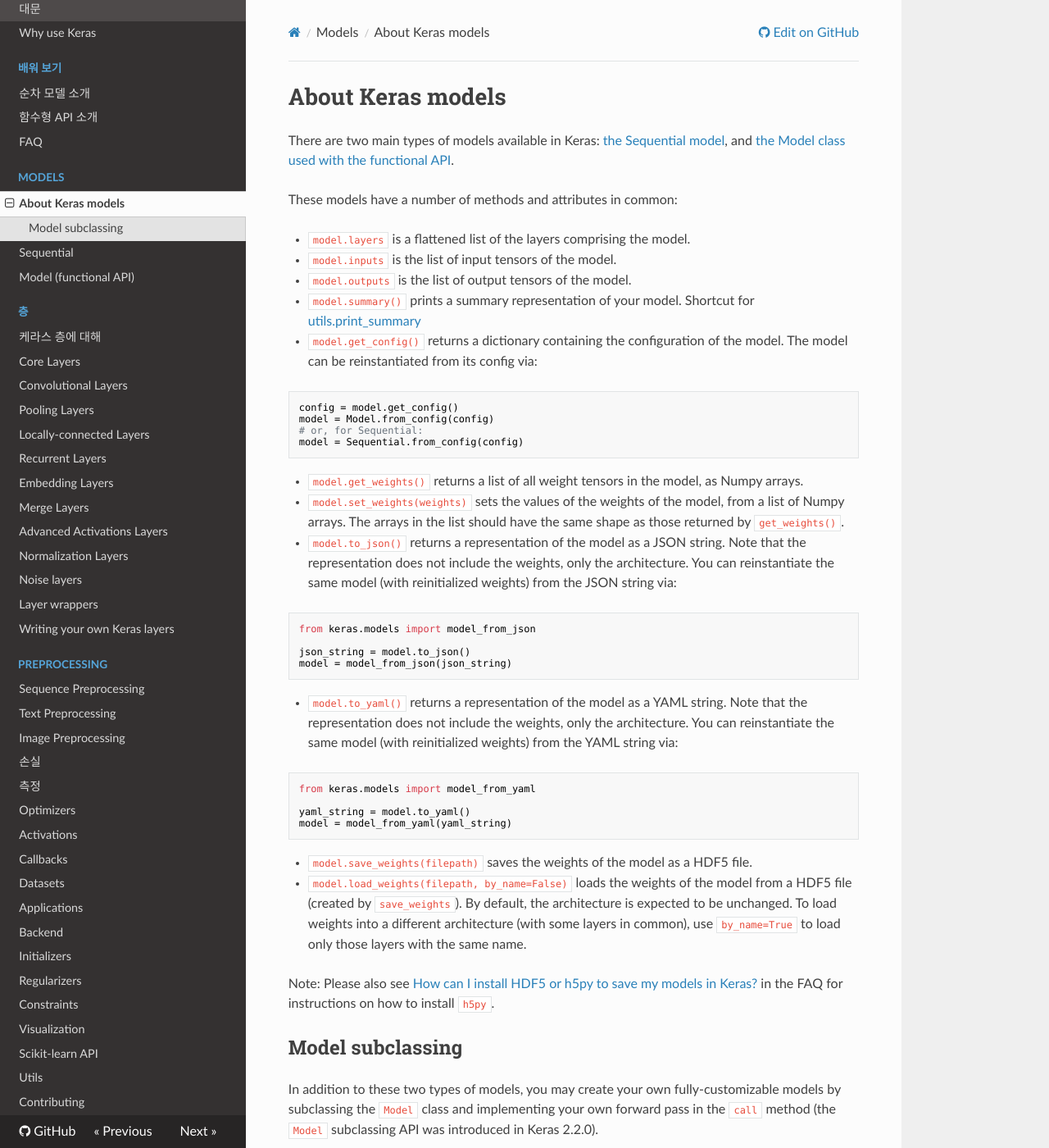
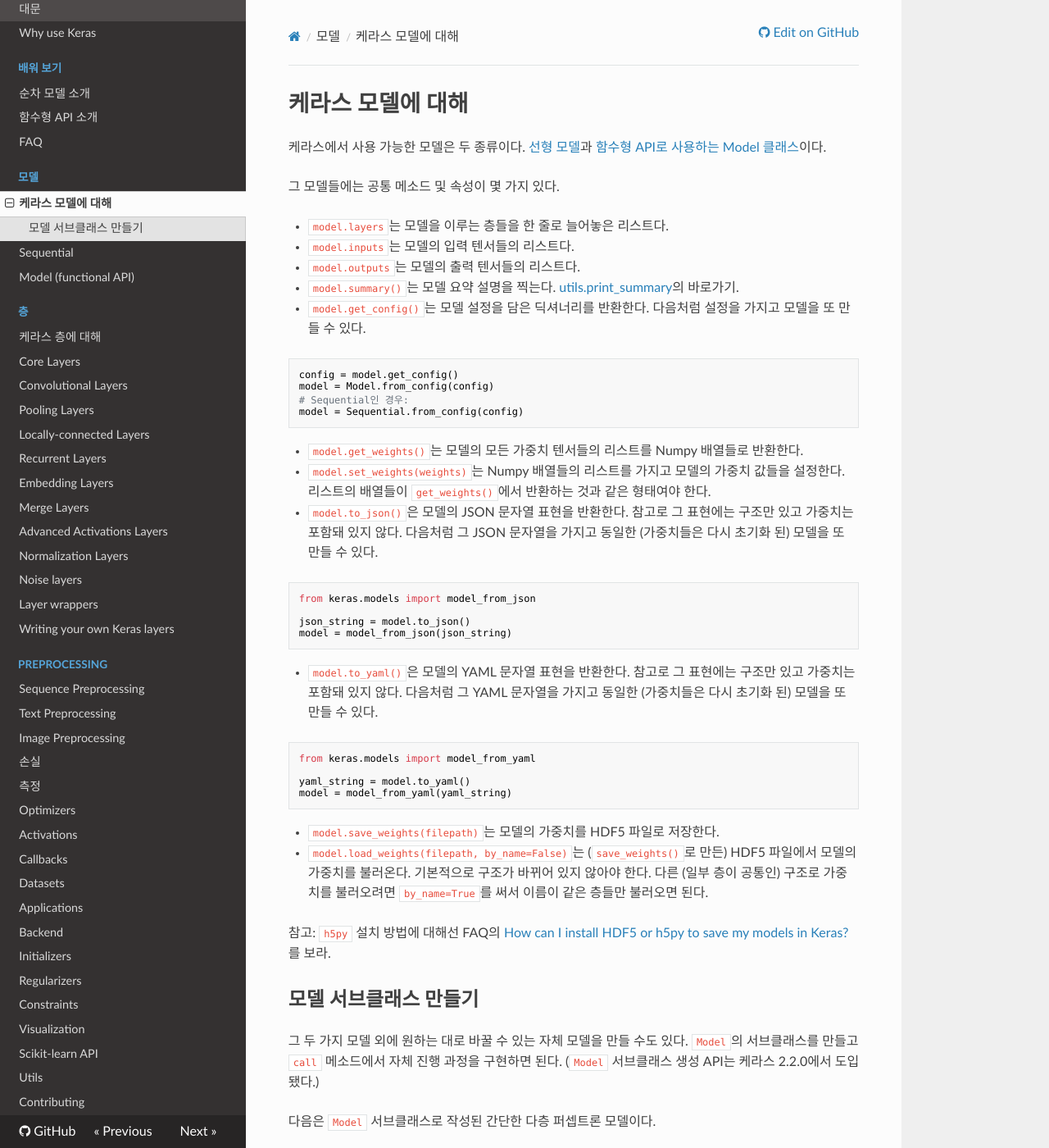
Before and after one commit to wariua/keras-docs-ko, an MkDocs documentation site: the page built from sources/models/about-keras-models.md, in a window 1280 px wide and 1400 px high. Shown: the whole window at 82% size. Built offline with MkDocs 1.6.1, drawn with Linux system fonts in a browser that asks for light colours; nearby versions of some CDN libraries; old or Windows-style settings are respelled for this version of MkDocs; some of the changed text lies outside the part shown.

Commit message:
translated models/about-keras-models.md
TODO: link to FAQ item

````diff
--- a/mkdocs.yml
+++ b/mkdocs.yml
@@ -16,8 +16,8 @@ pages:
   - 순차 모델 소개: getting-started/sequential-model-guide.md
   - 함수형 API 소개: getting-started/functional-api-guide.md
   - FAQ: getting-started/faq.md
-- Models:
-  - About Keras models: models/about-keras-models.md
+- 모델:
+  - 케라스 모델에 대해: models/about-keras-models.md
   - Sequential: models/sequential.md
   - Model (functional API): models/model.md
 - 층:
--- a/sources/models/about-keras-models.md
+++ b/sources/models/about-keras-models.md
@@ -1,25 +1,25 @@
-# About Keras models
+# 케라스 모델에 대해
 
-There are two main types of models available in Keras: [the Sequential model](/models/sequential), and [the Model class used with the functional API](/models/model).
+케라스에서 사용 가능한 모델은 두 종류이다. [선형 모델](/models/sequential)과 [함수형 API로 사용하는 Model 클래스](/models/model)이다.
 
-These models have a number of methods and attributes in common:
+그 모델들에는 공통 메소드 및 속성이 몇 가지 있다.
 
-- `model.layers` is a flattened list of the layers comprising the model.
-- `model.inputs` is the list of input tensors of the model.
-- `model.outputs` is the list of output tensors of the model.
-- `model.summary()` prints a summary representation of your model. Shortcut for [utils.print_summary](/utils/#print_summary)
-- `model.get_config()` returns a dictionary containing the configuration of the model. The model can be reinstantiated from its config via:
+- `model.layers`는 모델을 이루는 층들을 한 줄로 늘어놓은 리스트다.
+- `model.inputs`는 모델의 입력 텐서들의 리스트다.
+- `model.outputs`는 모델의 출력 텐서들의 리스트다.
+- `model.summary()`는 모델 요약 설명을 찍는다. [utils.print_summary](/utils/#print_summary)의 바로가기.
+- `model.get_config()`는 모델 설정을 담은 딕셔너리를 반환한다. 다음처럼 설정을 가지고 모델을 또 만들 수 있다.
 
 ```python
 config = model.get_config()
 model = Model.from_config(config)
-# or, for Sequential:
+# Sequential인 경우:
 model = Sequential.from_config(config)
 ```
 
-- `model.get_weights()` returns a list of all weight tensors in the model, as Numpy arrays.
-- `model.set_weights(weights)` sets the values of the weights of the model, from a list of Numpy arrays. The arrays in the list should have the same shape as those returned by `get_weights()`.
-- `model.to_json()` returns a representation of the model as a JSON string. Note that the representation does not include the weights, only the architecture. You can reinstantiate the same model (with reinitialized weights) from the JSON string via:
+- `model.get_weights()`는 모델의 모든 가중치 텐서들의 리스트를 Numpy 배열들로 반환한다.
+- `model.set_weights(weights)`는 Numpy 배열들의 리스트를 가지고 모델의 가중치 값들을 설정한다. 리스트의 배열들이 `get_weights()`에서 반환하는 것과 같은 형태여야 한다.
+- `model.to_json()`은 모델의 JSON 문자열 표현을 반환한다. 참고로 그 표현에는 구조만 있고 가중치는 포함돼 있지 않다. 다음처럼 그 JSON 문자열을 가지고 동일한 (가중치들은 다시 초기화 된) 모델을 또 만들 수 있다.
 
 ```python
 from keras.models import model_from_json
@@ -27,7 +27,7 @@ from keras.models import model_from_json
 json_string = model.to_json()
 model = model_from_json(json_string)
 ```
-- `model.to_yaml()` returns a representation of the model as a YAML string. Note that the representation does not include the weights, only the architecture. You can reinstantiate the same model (with reinitialized weights) from the YAML string via:
+- `model.to_yaml()`은 모델의 YAML 문자열 표현을 반환한다. 참고로 그 표현에는 구조만 있고 가중치는 포함돼 있지 않다. 다음처럼 그 YAML 문자열을 가지고 동일한 (가중치들은 다시 초기화 된) 모델을 또 만들 수 있다.
 
 ```python
 from keras.models import model_from_yaml
@@ -36,18 +36,19 @@ yaml_string = model.to_yaml()
 model = model_from_yaml(yaml_string)
 ```
 
-- `model.save_weights(filepath)` saves the weights of the model as a HDF5 file.
-- `model.load_weights(filepath, by_name=False)` loads the weights of the model from a HDF5 file (created by `save_weights`). By default, the architecture is expected to be unchanged. To load weights into a different architecture (with some layers in common), use `by_name=True` to load only those layers with the same name.
+- `model.save_weights(filepath)`는 모델의 가중치를 HDF5 파일로 저장한다.
+- `model.load_weights(filepath, by_name=False)`는 (`save_weights()`로 만든) HDF5 파일에서 모델의 가중치를 불러온다. 기본적으로 구조가 바뀌어 있지 않아야 한다. 다른 (일부 층이 공통인) 구조로 가중치를 불러오려면 `by_name=True`를 써서 이름이 같은 층들만 불러오면 된다.
 
-Note: Please also see [How can I install HDF5 or h5py to save my models in Keras?](/getting-started/faq/#how-can-i-install-HDF5-or-h5py-to-save-my-models-in-Keras) in the FAQ for instructions on how to install `h5py`.
+참고: `h5py` 설치 방법에 대해선 FAQ의 [How can I install HDF5 or h5py to save my models in Keras?](/getting-started/faq/#how-can-i-install-HDF5-or-h5py-to-save-my-models-in-Keras)를 보라.
 
 
-## Model subclassing
+## 모델 서브클래스 만들기
 
-In addition to these two types of models, you may create your own fully-customizable models by subclassing the `Model` class
-and implementing your own forward pass in the `call` method (the `Model` subclassing API was introduced in Keras 2.2.0).
+그 두 가지 모델 외에 원하는 대로 바꿀 수 있는 자체 모델을 만들 수도 있다.
+`Model`의 서브클래스를 만들고 `call` 메소드에서 자체 진행 과정을 구현하면 된다.
+(`Model` 서브클래스 생성 API는 케라스 2.2.0에서 도입됐다.)
 
-Here's an example of a simple multi-layer perceptron model written as a `Model` subclass:
+다음은 `Model` 서브클래스로 작성된 간단한 다층 퍼셉트론 모델이다.
 
 ```python
 import keras
@@ -80,15 +81,15 @@ model.compile(...)
 model.fit(...)
 ```
 
-Layers are defined in `__init__(self, ...)`, and the forward pass is specified in `call(self, inputs)`. In `call`, you may specify custom losses by calling `self.add_loss(loss_tensor)` (like you would in a custom layer).
+`__init__(self, ...)`에서 층들을 정의하고 `call(self, inputs)`에서 진행 과정을 지정한다. `call`에서 `self.add_loss(loss_tensors)`를 호출해 (따로 만든 층에 하듯) 자체 제작한 손실을 지정할 수도 있다.
 
-In subclassed models, the model's topology is defined as Python code (rather than as a static graph of layers).
-That means the model's topology cannot be inspected or serialized. As a result, the following methods and attributes are **not available for subclassed models**:
+서브클래스 모델에서는 모델 구조를 (층들의 정적인 그래프가 아니라) 파이썬 코드로 정의한다.
+따라서 모델 구조를 조사하거나 직렬화 할 수가 없다. 그래서 서브클래스 모델에서는 다음 메소드와 속성을 **사용할 수 없다**.
 
-- `model.inputs` and `model.outputs`.
-- `model.to_yaml()` and `model.to_json()`
-- `model.get_config()` and `model.save()`.
+- `model.inputs` 및 `model.outputs`.
+- `model.to_yaml()` 및 `model.to_json()`
+- `model.get_config()` 및 `model.save()`.
 
-**Key point:** use the right API for the job. The `Model` subclassing API can provide you with greater flexbility for implementing complex models,
-but it comes at a cost (in addition to these missing features):
-it is more verbose, more complex, and has more opportunities for user errors. If possible, prefer using the functional API, which is more user-friendly.
+**핵심 포인트:** 할 일에 맞는 API를 사용하라. `Model` 서브클래스 API를 쓰면 복잡한 모델 구현에 필요한 더 큰 유연성을 얻을 수 있기는 하지만
+거기에는 (못 쓰게 되는 기능 말고도) 비용이 따른다.
+더 길고 더 복잡하며 사용자 오류가 생길 여지가 더 많아진다. 가능하면 사용자 친화적인 함수형 API를 쓰는 게 좋다.
````
